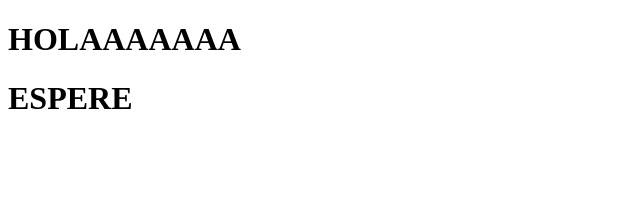
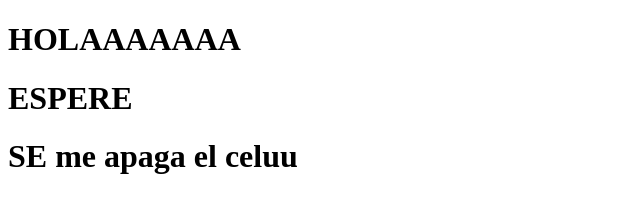
Before and after one commit to Esteban-Maila/proyecto-uno, a plain HTML site: page index.html in a window 1280 px wide. Shown: the whole page, without its empty margins (0-640 px from the left). Drawn offline with Linux system fonts and the light colour scheme.

Commit message:
Breve
Added a new heading to the HTML document.

```diff
--- a/index.html
+++ b/index.html
@@ -9,6 +9,7 @@
 
     <h1>HOLAAAAAAA</h1>
     <h1>ESPERE</h1>
+    <h1>SE me apaga el celuu</h1>
 
 </body>
 </html>
```
